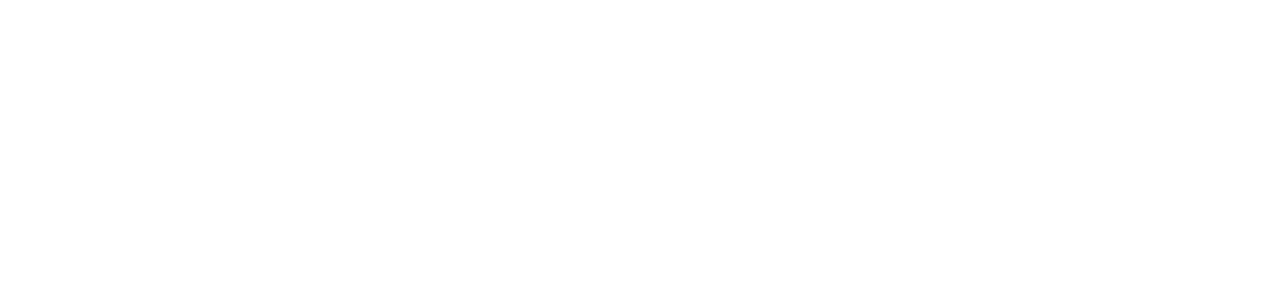
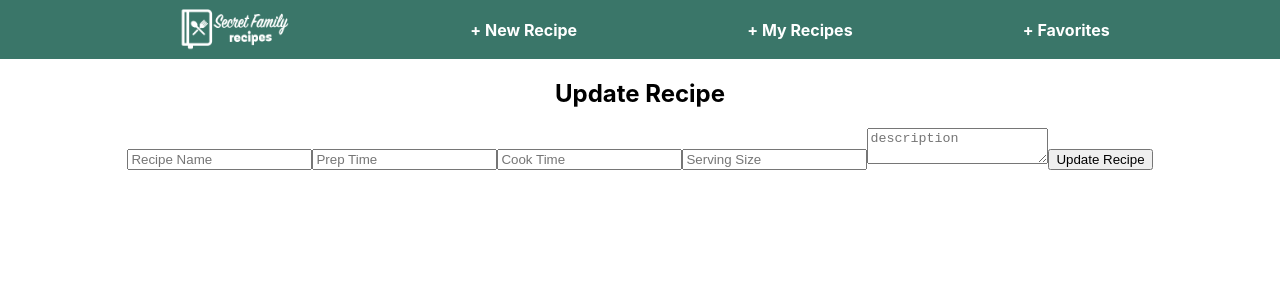
Before and after one commit to kkslider2130/secret-family-recipes-cont., a React (Create React App) app in the folder my-recipes/: page /recipes/1 in a window 1280 px wide. Shown: the top 300 px of the page. Built offline with nearby package versions, Linux system fonts and the light colour scheme.

Commit message:
put error

```diff
--- a/my-recipes/src/App.js
+++ b/my-recipes/src/App.js
@@ -8,6 +8,7 @@
 import RegisterForm from './components/Register/RegisterForm';
 import Home from './components/Home/HomePage';
 import HomeNav from './components/Home/HomeNav';
+import UpdateRecipes from './components/Recipes/UpdateRecipes';
 
 
 function App() {
@@ -37,6 +38,11 @@
     <AddRecipe />
   </ProtectedRoute>
 
+  <ProtectedRoute exact path='/recipes/:id'>
+    <HomeNav />
+    <UpdateRecipes />
+  </ProtectedRoute>
+
     </Switch>
     </div>
     </Router>
--- a/my-recipes/src/components/Home/HomePage.js
+++ b/my-recipes/src/components/Home/HomePage.js
@@ -1,7 +1,9 @@
 import React, { useEffect, useState } from 'react';
 import axiosWithAuth from '../../utils/axiosWithAuth';
+import { useHistory } from 'react-router-dom';
 
 const GetRecipes = () => {
+    const { push } = useHistory();
     const [recipes, setRecipes] = useState([]);
     useEffect(() => {
         axiosWithAuth()
@@ -34,9 +36,9 @@
             <div className='recipeText'> Cook Time: {recipe.cook_time}</div>
             <div className='recipeText'> Serving Size: {recipe.serving_size}</div>
 
-                {/* <div className='edit-button' onClick={editRecipe}>
+                <div className='edit-button' onClick={() => push(`/recipes/${recipe.id}`)}>
                      Edit
-                </div> */}
+                </div>
 
                 <div className='delete-button' onClick={e => deleteRecipe(e, recipe.id)
             }>
--- a/my-recipes/src/components/Recipes/MyRecipes.js
+++ b/my-recipes/src/components/Recipes/UpdateRecipes.js
@@ -1,30 +1,38 @@
-import React from 'react';
+import React, { useState, useEffect } from 'react';
 import axiosWithAuth from '../../utils/axiosWithAuth';
+import { useParams, useHistory } from 'react-router-dom';
+
+const initialRecipe = {
+    id: '',
+    user_id: '',
+    recipe_name: '',
+    prep_time: '',
+    cook_time: '',
+    serving_size: '',
+    description: ''
+}
+
 
 const UpdateRecipes = () => {
-const [myRecipes, setMyRecipes] = useState([]);
-    useEffect(() => {
-        axiosWithAuth()
-        .get('/recipes')
-        .then(res => {
-            console.log(res)
-            setRecipes(res.data.recipe);
-        })
-        .catch(err => console.log({err}))
-    }, []);
+const { push } = useHistory();
+const { id } = useParams();
+const [updateRecipes, setUpdateRecipes] = useState(initialRecipe);
+
 
 const handleChange = e => {
-    setMyRecipes({
-        ...myRecipes, [e.target.name] : e.target.value
+ setUpdateRecipes({
+        ...updateRecipes, [e.target.name] : e.target.value
     })
 };
 
-const handleSubmit = e => {
+const handleSubmit = (e, id) => {
     e.preventDefault();
     axiosWithAuth()
-    .put(`recipes/${id}`, myRecipes)
+    .put(`/recipes/${id}`, updateRecipes)
     .then(res => {
-        setMyRecipes(res.data.recipe)
+        console.log('put res', res)
+     setUpdateRecipes(res.data.recipe)
+     push('/home')
     })
     .catch(err => console.log({err}))
 }
@@ -39,7 +47,7 @@
                 type='text'
                 name='recipe_name'
                 placeholder='Recipe Name'
-                value={myRecipe.recipe_name}
+                value={updateRecipes.recipe_name}
                 onChange={handleChange}
                 />
             <input
@@ -48,7 +56,7 @@
                 type='text'
                 name='prep_time'
                 placeholder='Prep Time'
-                value={myRecipe.prep_time}
+                value={updateRecipes.prep_time}
                 onChange={handleChange}
                 />
             <input
@@ -57,7 +65,7 @@
                 type='text'
                 name='cook_time'
                 placeholder='Cook Time'
-                value={myRecipe.cook_time}
+                value={updateRecipes.cook_time}
                 onChange={handleChange}
                 />
             <input
@@ -66,7 +74,7 @@
                 type='text'
                 name='serving_size'
                 placeholder='Serving Size'
-                value={myRecipe.serving_size}
+                value={updateRecipes.serving_size}
                 onChange={handleChange}
                 />
             <textarea
@@ -75,10 +83,10 @@
                 type='text'
                 name='description'
                 placeholder='description'
-                value={myRecipe.description}
+                value={updateRecipes.description}
                 onChange={handleChange}
                 />
-        <button className='btn' onClick={handleSubmit}>Update Recipe</button>
+        <button className='btn' onClick={e => handleSubmit(e, id)}>Update Recipe</button>
         </form>
     </div>
 )};
```
Also changed, not shown: my-recipes/src/components/Recipes/CreateRecipe.js (deleted, +0 -14 lines).
